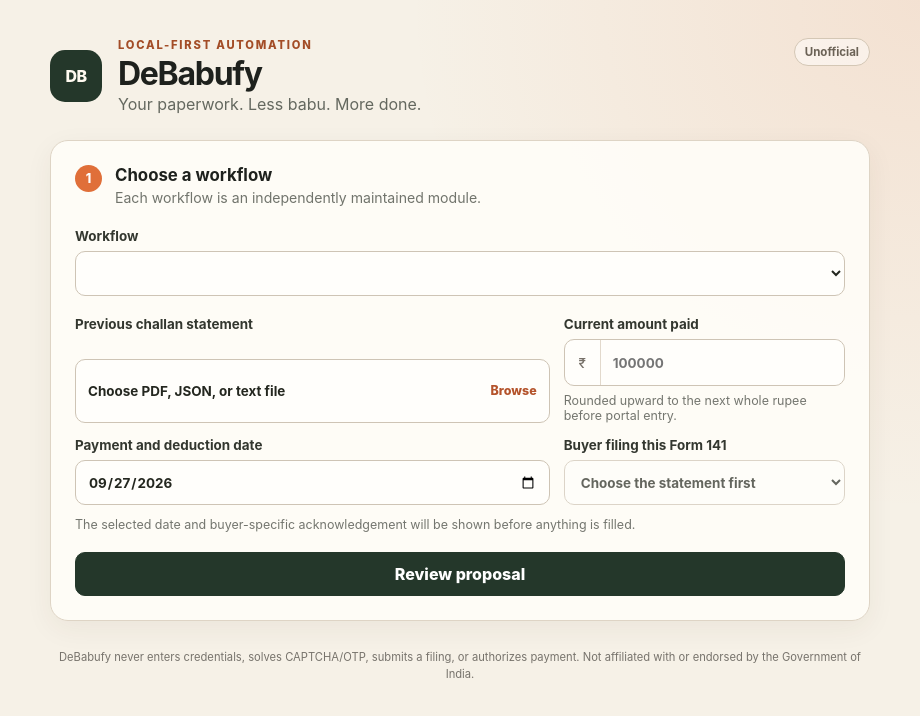
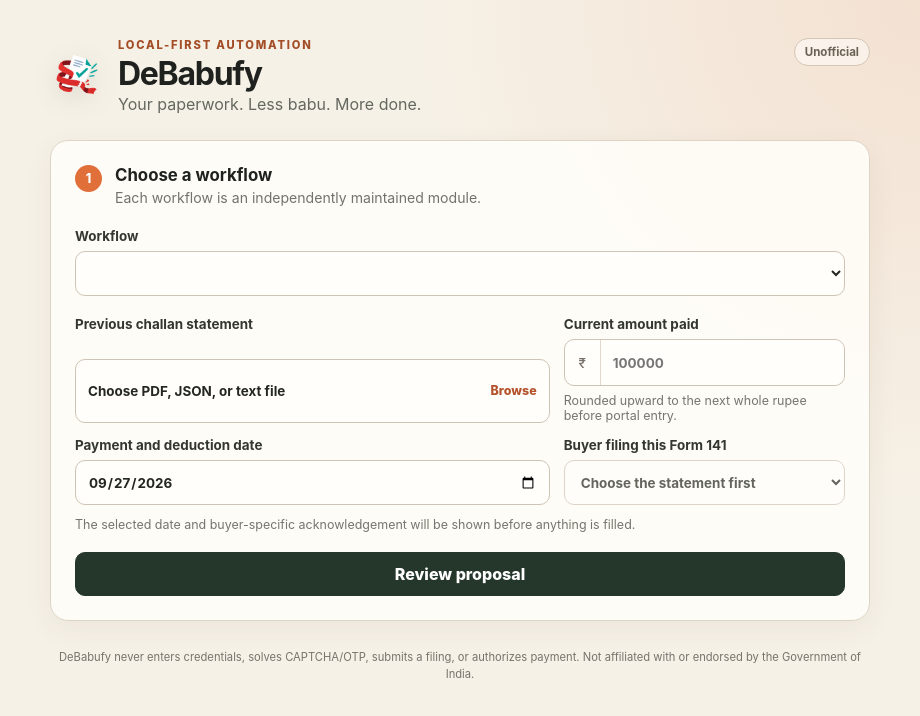
Before and after one commit to bagdeabhishek/debabufy, an Electron app: page apps/desktop/renderer/index.html in a window 920 px wide. Drawn offline with Linux system fonts and the light colour scheme; no server answers.

Commit message:
Refresh DeBabufy public brand and README

```diff
--- a/apps/desktop/renderer/index.html
+++ b/apps/desktop/renderer/index.html
@@ -13,7 +13,12 @@
   <body>
     <main class="shell">
       <header class="hero">
-        <div class="brand-mark" aria-hidden="true">DB</div>
+        <img
+          class="brand-mark"
+          src="../../../assets/brand/debabufy-mark.png"
+          alt=""
+          aria-hidden="true"
+        >
         <div>
           <p class="eyebrow">LOCAL-FIRST AUTOMATION</p>
           <h1>DeBabufy</h1>
--- a/apps/desktop/renderer/styles.css
+++ b/apps/desktop/renderer/styles.css
@@ -51,15 +51,10 @@ button:disabled {
 }
 
 .brand-mark {
-  display: grid;
   width: 52px;
   height: 52px;
-  place-items: center;
-  border-radius: 15px;
-  color: #fffaf0;
-  background: #24372a;
-  font-weight: 800;
-  letter-spacing: -0.04em;
+  object-fit: contain;
+  filter: drop-shadow(0 6px 12px rgba(36, 55, 42, 0.12));
 }
 
 .eyebrow {
--- a/package.json
+++ b/package.json
@@ -1,7 +1,7 @@
 {
   "name": "debabufy",
   "desktopName": "DeBabufy",
-  "version": "0.2.8",
+  "version": "0.2.9",
   "private": true,
   "description": "Local-first desktop automation for repetitive Indian administrative workflows",
   "type": "module",
@@ -59,6 +59,7 @@
       "output": "dist"
     },
     "files": [
+      "assets/brand/**/*",
       "apps/desktop/**/*",
       "workflows/registry.js",
       "workflows/form-141/index.js",
```
Also changed, not shown: apps/desktop/main.js (+8 -0 lines), CHANGELOG.md, README.md, assets/brand/README.md (added), assets/brand/debabufy-mark.png (added), 1 other file.
